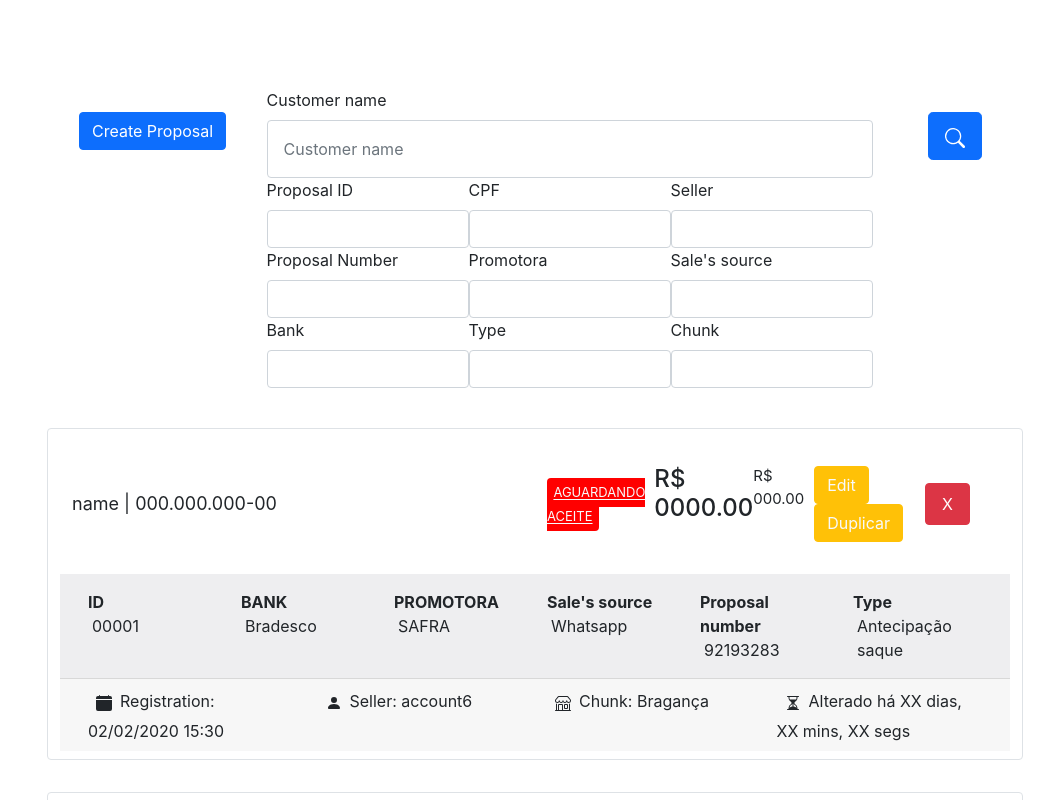
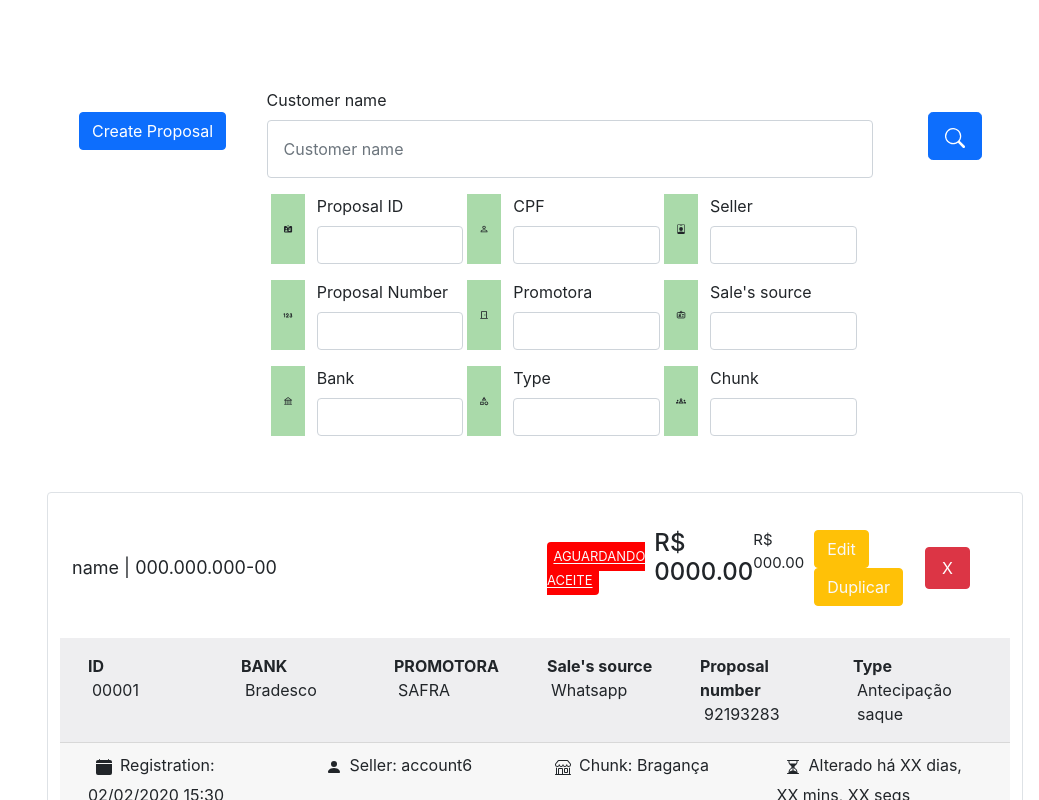
Before and after one commit to crmProposta/frontend-react, a React (Create React App) app: page /test in a window 1280 px wide. Shown: the top 800 px of the page, without its empty margins (241-1280 px from the left). Built offline with nearby package versions, Linux system fonts and the light colour scheme.

Commit message:
Code refactoriing

```diff
--- a/src/App.js
+++ b/src/App.js
@@ -26,6 +26,8 @@ function App() {
                     <Route path="/" element={<RouteGuard component={Home} />}></Route>
                     <Route path="/home" element={<RouteGuard component={Home} />}></Route>
 
+                    <Route path="/proposals" element={<PropostaPage />}></Route>
+
                     {/* Masters routes */}
                     <Route path={"/master/create-account"} element={<RouteGuard component={CreateAccount} />}/>
                     <Route path={"/master/list-account"} element={<RouteGuard component={ListAccount}/>}/>
--- a/src/components/SideBar/index.tsx
+++ b/src/components/SideBar/index.tsx
@@ -1,19 +1,19 @@
-import React, {useState} from 'react';
-import {Link, useNavigate} from 'react-router-dom';
-import {Menu, MenuItem, ProSidebar, SidebarContent, SidebarFooter, SidebarHeader, SubMenu} from 'react-pro-sidebar';
+import React, { useState } from 'react';
+import { Link, useNavigate } from 'react-router-dom';
+import { Menu, MenuItem, ProSidebar, SidebarContent, SidebarFooter, SidebarHeader, SubMenu } from 'react-pro-sidebar';
 import CookieUtils from "../../utils/CookieUtils";
 import jwtDecode from "jwt-decode";
 import 'react-pro-sidebar/dist/css/styles.css';
 import './index.css';
-import {FaBars, FaRegAddressCard} from "react-icons/fa";
-import {FiArrowLeftCircle, FiArrowRightCircle} from "react-icons/fi";
-import {Roles} from "../../models/Backend-default/Roles";
-import {TokenStructure} from "../../models/Backend-default/TokenStructure";
+import { FaBars, FaRegAddressCard } from "react-icons/fa";
+import { FiArrowLeftCircle, FiArrowRightCircle } from "react-icons/fi";
+import { Roles } from "../../models/Backend-default/Roles";
+import { TokenStructure } from "../../models/Backend-default/TokenStructure";
 
 type Props = {
     onToggleEvent: any
 }
-export default function Sidebar({onToggleEvent} : Props) {
+export default function Sidebar({ onToggleEvent }: Props) {
 
     const [collapsed, setCollapsed] = useState(false);
     const [toggled, setToggled] = useState(false);
@@ -46,7 +46,7 @@ export default function Sidebar({onToggleEvent} : Props) {
 
 
     return (<ProSidebar
-        style={{zIndex: 20, height:"100rem", position: "fixed", left:"0"}}
+        style={{ zIndex: 20, height: "100rem", position: "fixed", left: "0" }}
         collapsed={collapsed}
         toggled={toggled}
         onToggle={handleToggleSidebar}
@@ -83,9 +83,9 @@ export default function Sidebar({onToggleEvent} : Props) {
                 onClick={handleCollapsedChange}>
                 {/* changing menu collapse icon on click */}
                 {collapsed ? (
-                    <FiArrowRightCircle/>
+                    <FiArrowRightCircle />
                 ) : (
-                    <FiArrowLeftCircle/>
+                    <FiArrowLeftCircle />
                 )}
             </div>
 
@@ -133,30 +133,39 @@ export default function Sidebar({onToggleEvent} : Props) {
                         </SubMenu>
                     </SubMenu>
                 </SubMenu>
+            </Menu>
+
+            <Menu iconShape="circle">
+                <MenuItem
+                    icon={""}
+                    suffix={<span className="badge red">Novo</span>}
+                >
+                    Dashboard
+                    <Link to={"/proposals"} />
+                </MenuItem>
 
                 {/*Fim do template*/}
 
                 {hasMasterRole() && (
                     <SubMenu
                         title={"Master role"}
-                        icon={<FaRegAddressCard/>}
+                        icon={<FaRegAddressCard />}
                     >
                         <MenuItem>
                             Adicionar conta
-                            <Link to={"/master/create-account"}/>
+
                         </MenuItem>
                         <MenuItem>
                             Listar conta
-                            <Link to={"/master/list-account"}/>
+                            <Link to={"/master/list-account"} />
                         </MenuItem>
                     </SubMenu>
                 )}
 
-
             </Menu>
         </SidebarContent>
 
-        <SidebarFooter style={{textAlign: 'center'}}>
+        <SidebarFooter style={{ textAlign: 'center' }}>
             <div
                 className="sidebar-btn-wrapper"
                 style={{
@@ -170,7 +179,7 @@ export default function Sidebar({onToggleEvent} : Props) {
                     rel="noopener noreferrer"
                 >
 
-                        <span style={{whiteSpace: 'nowrap', textOverflow: 'ellipsis', overflow: 'hidden'}}>
+                    <span style={{ whiteSpace: 'nowrap', textOverflow: 'ellipsis', overflow: 'hidden' }}>
                     </span>
                 </a>
             </div>
--- /dev/null
+++ b/src/views/test/Proposta/components/search/AdvancedSearch.tsx
@@ -0,0 +1,24 @@
+import React, { Component } from 'react';
+import { Col, Form } from 'react-bootstrap';
+import { IconType } from 'react-icons';
+import { HiOutlineIdentification } from 'react-icons/hi';
+
+type Props = {
+    iconType: JSX.Element,
+    children: JSX.Element[]
+}
+
+export default function AdvancedSearch({ iconType, children }: Props) {
+
+    return (
+        <Form.Group className="row p-2">
+            <Col lg={2} className="d-flex align-items-center" style={{background:"#AADAAA"}}>
+                <>{iconType}</>
+            </Col>
+            <Col>
+                {children}
+            </Col>
+
+        </Form.Group>
+    )
+}
--- /dev/null
+++ b/src/views/test/Proposta/components/search/AdvancedSearchForms.tsx
@@ -0,0 +1,58 @@
+import React from 'react';
+import { Form } from 'react-bootstrap';
+import { AiOutlineBank } from 'react-icons/ai';
+import { BsPersonBadge } from 'react-icons/bs';
+import { HiIdentification, HiOutlineIdentification } from 'react-icons/hi';
+import { MdOutlineCategory, MdOutlineGroups, MdPermIdentity } from 'react-icons/md';
+import { RiDoorClosedLine } from 'react-icons/ri';
+import { TiSortNumerically } from 'react-icons/ti';
+import AdvancedSearch from './AdvancedSearch';
+
+
+export default function AdvancedSearchForms() {
+    return (<>
+        <div className="d-inline d-flex justify-content-between">
+            <AdvancedSearch iconType={<HiIdentification size={"md"} />}>
+                <Form.Label>Proposal ID</Form.Label>
+                <Form.Control type={"text"} />
+            </AdvancedSearch>
+            <AdvancedSearch iconType={<MdPermIdentity size={"md"} />}>
+                <Form.Label>CPF</Form.Label>
+                <Form.Control type={"text"} />
+            </AdvancedSearch>
+            <AdvancedSearch iconType={<BsPersonBadge size={"md"} />}>
+                <Form.Label>Seller</Form.Label>
+                <Form.Control type={"text"} />
+            </AdvancedSearch>
+        </div>
+        <div className="d-inline d-flex justify-content-between">
+            <AdvancedSearch iconType={<TiSortNumerically size={"md"} />}>
+                <Form.Label>Proposal Number</Form.Label>
+                <Form.Control type={"text"} />
+            </AdvancedSearch>
+            <AdvancedSearch iconType={<RiDoorClosedLine size={"md"} />}>
+                <Form.Label>Promotora</Form.Label>
+                <Form.Control type={"text"} />
+            </AdvancedSearch>
+            <AdvancedSearch iconType={<HiOutlineIdentification size={"md"} />}>
+                <Form.Label>Sale's source</Form.Label>
+                <Form.Control type={"text"} />
+            </AdvancedSearch>
+        </div>
+        <div className="d-inline d-flex justify-content-between">
+            <AdvancedSearch iconType={<AiOutlineBank size={"md"} />}>
+                <Form.Label>Bank</Form.Label>
+                <Form.Control type={"text"} />
+            </AdvancedSearch>
+            <AdvancedSearch iconType={<MdOutlineCategory size={"md"} />}>
+                <Form.Label>Type</Form.Label>
+                <Form.Control type={"text"} />
+            </AdvancedSearch>
+            <AdvancedSearch iconType={<MdOutlineGroups size={"md"} />}>
+                <Form.Label>Chunk</Form.Label>
+                <Form.Control type={"text"} />
+            </AdvancedSearch>
+        </div>
+    </>
+    )
+}
--- a/src/views/test/PropostaPage.tsx
+++ b/src/views/test/PropostaPage.tsx
@@ -3,7 +3,16 @@ import { Button, Col, Form, Row } from "react-bootstrap";
 import AppBar from "../../components/AppBar";
 import ProposalRow from "./ProposalRow";
 import { BsSearch } from "react-icons/bs";
+import { HiIdentification, HiOutlineIdentification } from "react-icons/hi";
+import { MdPermIdentity, MdOutlineCategory, MdOutlineGroups } from "react-icons/md";
+import { BsPersonBadge, BsDoorOpenFill } from "react-icons/bs";
+import { TiSortNumerically } from "react-icons/ti";
+import { RiDoorClosedLine } from "react-icons/ri";
+import { AiOutlineBank } from "react-icons/ai";
+
 import './test.css'
+import AdvancedSearch from './Proposta/components/search/AdvancedSearch';
+import AdvancedSearchForms from "./Proposta/components/search/AdvancedSearchForms";
 
 export default function PropostaPage() {
 
@@ -16,56 +25,17 @@ export default function PropostaPage() {
             </div>
 
             {
-            //SearchBar
+                //SearchBar
             }
             <Row className="d-flex d-inline w-75 m-auto">
-                <Col md={10} >
+                <Col md={10}>
                     <Form className='m-5 my-4 mx-auto'>
                         <Form.Group className="">
                             <Form.Label>Customer name</Form.Label>
                             <Form.Control className="p-3" type={"text"} placeholder={"Customer name"} />
                         </Form.Group>
-                        <div className="d-inline d-flex justify-content-between">
-                            <Form.Group>
-                                <Form.Label>Proposal ID</Form.Label>
-                                <Form.Control type={"text"} />
-                            </Form.Group>
-                            <Form.Group>
-                                <Form.Label>CPF</Form.Label>
-                                <Form.Control type={"text"} />
-                            </Form.Group>
-                            <Form.Group>
-                                <Form.Label>Seller</Form.Label>
-                                <Form.Control type={"text"} />
-                            </Form.Group>
-                        </div>
-                        <div className="d-inline d-flex justify-content-between">
-                            <Form.Group>
-                                <Form.Label>Proposal Number</Form.Label>
-                                <Form.Control type={"text"} />
-                            </Form.Group>
-                            <Form.Group>
-                                <Form.Label>Promotora</Form.Label>
-                                <Form.Control type={"text"} />
-                            </Form.Group>
-                            <Form.Group>
-                                <Form.Label>Sale's source</Form.Label>
-                                <Form.Control type={"text"} />
-                            </Form.Group>
-                        </div>
-                        <div className="d-inline d-flex justify-content-between">
-                            <Form.Group>
-                                <Form.Label>Bank</Form.Label>
-                                <Form.Control type={"text"} />
-                            </Form.Group>
-                            <Form.Group>
-                                <Form.Label>Type</Form.Label>
-                                <Form.Control type={"text"} />
-                            </Form.Group>
-                            <Form.Group>
-                                <Form.Label>Chunk</Form.Label>
-                                <Form.Control type={"text"} />
-                            </Form.Group>
+                        <div className="p-2">
+                            <AdvancedSearchForms/>
                         </div>
                     </Form>
                 </Col>
```
Lines whose indentation alone changed are shown as unchanged.
